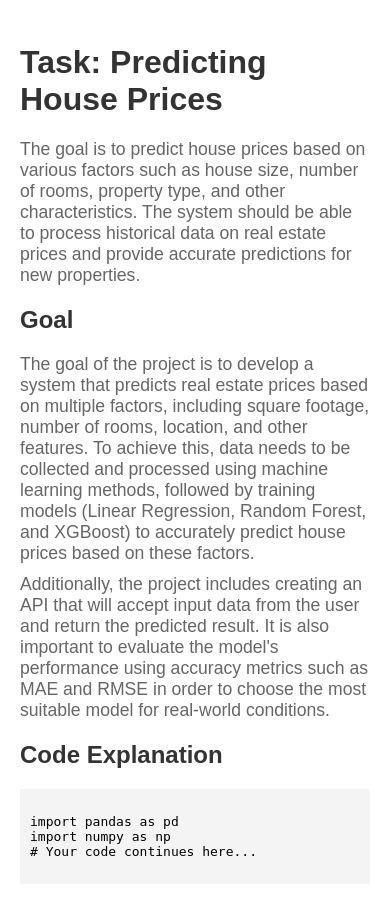
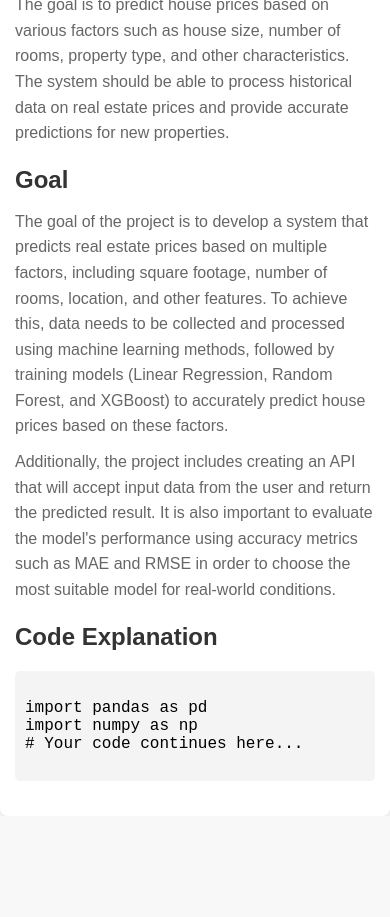
Before and after one commit to Kateryna2k23KK/Real_estate, a Flask app: page / in a window 390 px wide. Shown: the part 339-1256 px from the top of the page. After the commit the page ends 1087 px from the top, so only its background shows below. Run offline with Flask 3, Linux system fonts and the light colour scheme.

Commit message:
style.css

```diff
--- a/flask_site/static/styles/style.css
+++ b/flask_site/static/styles/style.css
@@ -1,13 +1,13 @@
-
 body {
     font-family: Arial, sans-serif;
     margin: 0;
     padding: 0;
+    background-color: #f9f9f9;
 }
 
 .hero img {
     width: 100%;
-    height: 40vh;
+    height: auto; /* Автоматическая высота для лучшего отображения на мобильных устройствах */
     object-fit: cover;
 }
 
@@ -15,11 +15,16 @@
     padding: 20px;
     background-color: #fff;
     text-align: left;
+    max-width: 1200px; /* Ограничиваем ширину контента */
+    margin: 0 auto; /* Центрируем контент */
+    box-shadow: 0 2px 10px rgba(0, 0, 0, 0.1); /* Легкая тень для контента */
+    border-radius: 8px; /* Сглаженные углы */
 }
 
 h1, h2 {
     color: #333;
     text-align: left;
+    margin-bottom: 15px; /* Отступ снизу */
 }
 
 code {
@@ -28,6 +33,9 @@
     display: block;
     white-space: pre-wrap;
     word-wrap: break-word;
+    border-radius: 5px;
+    font-family: 'Courier New', monospace;
+    margin: 20px 0;
 }
 
 p {
@@ -35,4 +43,24 @@
     font-size: 1.1em;
     margin: 10px 0;
     text-align: left;
+    line-height: 1.6; /* Межстрочный интервал для лучшей читаемости */
 }
+
+/* Медиазапросы для мобильных устройств */
+@media (max-width: 768px) {
+    .hero img {
+        height: 30vh; /* Меньше высота для мобильных устройств */
+    }
+
+    .content {
+        padding: 15px;
+    }
+
+    h1, h2 {
+        font-size: 1.5em;
+    }
+
+    p {
+        font-size: 1em;
+    }
+}
```
